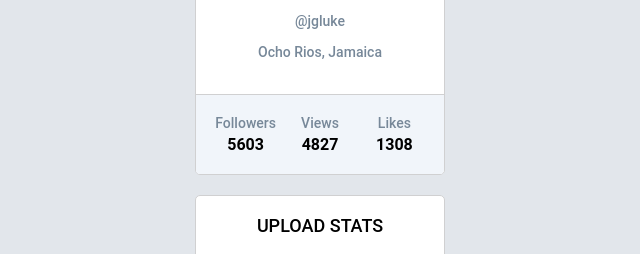
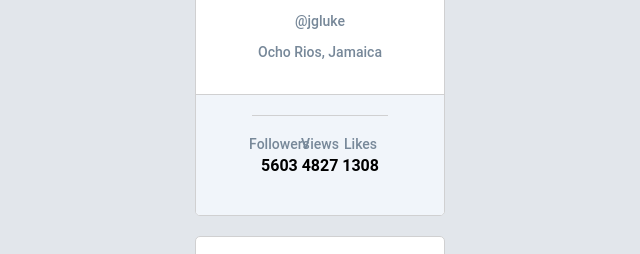
Before and after one commit to Anastasia-Solovei/goit-react-hw-01-components, a React app: page / in a window 1280 px wide. Shown: the part 194-448 px from the top of the page, without its empty margins (320-960 px from the left). Built offline with nearby package versions, Linux system fonts and the light colour scheme.

Commit message:
adds styles of list

```diff
--- a/src/components/Profile/Profile.module.css
+++ b/src/components/Profile/Profile.module.css
@@ -26,3 +26,12 @@
   font-weight: 700;
   color: #000;
 }
+
+.list {
+  display: flex;
+  justify-content: center;
+  padding-top: 20px;
+  padding-bottom: 20px;
+  background-color: rgb(241, 245, 250);
+  border-top: 1px solid rgb(208, 208, 209);
+}
```
